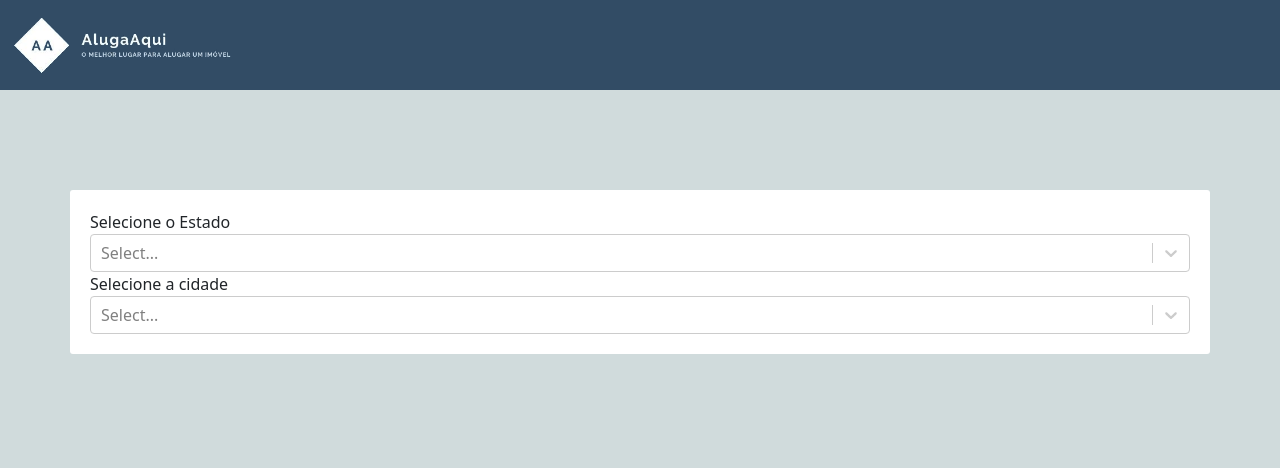
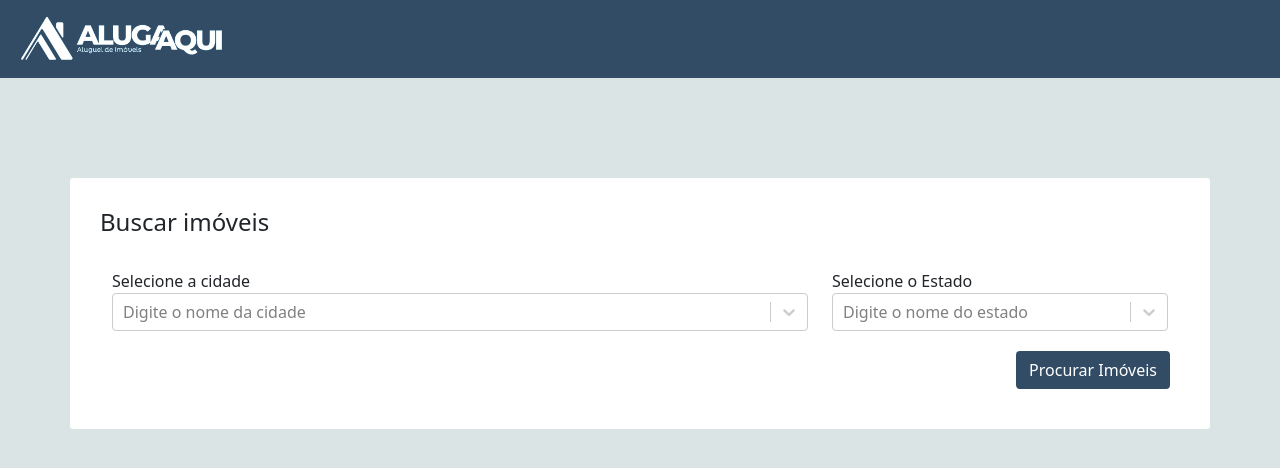
Before and after one commit to kanatius/Integrador_6_periodo, a Django app: page / in a window 1280 px wide. Shown: the top 468 px of the page. Run offline with Django 3.2, Linux system fonts and the light colour scheme; some libraries are stand-ins or nearby versions.

Commit message:
tela de busca versão inicial

```diff
--- a/core/static/css/basepage.css
+++ b/core/static/css/basepage.css
@@ -1,6 +1,6 @@
 body {
   margin: 0px;
-  background-color: #d0dbdc;
+  background-color: rgba(208, 219, 220, 0.75) !important;
 }
 
 .navbar {
@@ -18,7 +18,7 @@ nav #img-logo {
   background-color: white;
   margin-top: 100px;
   border-radius: 3px;
-  padding: 20px;
+  padding: 30px;
 }
 
 /*# sourceMappingURL=basepage.css.map */
--- a/core/static/css/index.css
+++ b/core/static/css/index.css
@@ -1,17 +1,12 @@
-body {
-  margin: 0px;
-  background-color: #d0dbdc;
+#btn-enviar {
+  background-color: #324c65 !important;
+  color: white;
+  margin: 10px;
+  margin-top: 20px;
 }
 
-.navbar {
-  background-color: #324c65;
-  padding-top: 10px;
-  padding-bottom: 10px;
-  margin: 0px;
-}
-
-nav #img-logo {
-  width: 220px;
+#btn-enviar:hover {
+  opacity: 90%;
 }
 
 /*# sourceMappingURL=index.css.map */
--- a/core/static/js/index_react.js
+++ b/core/static/js/index_react.js
@@ -131,7 +131,7 @@ class SelectEstado extends React.Component {
         super(props);
         this.selectCidadeRef = props.selectCidadeRef;
         this.state = {
-            idSelect : props.idSelectEstado
+            idSelect: props.idSelectEstado
         }
     }
 
@@ -165,11 +165,12 @@ class SelectEstado extends React.Component {
 
     render() {
         return <Select
-        id= {this.state.idSelect}
-        onChange = {this.onchangeEstado}
-        options = {
+            id={this.state.idSelect}
+            onChange={this.onchangeEstado}
+            options={
                 estadoOptions
             }
+            placeholder={"Digite o nome do estado"}
         />;
     }
 }
@@ -181,7 +182,7 @@ class SelectCidade extends React.Component {
         this.state = {
             options: [],
             estado: "",
-            idSelect : props.idSelectCidade
+            idSelect: props.idSelectCidade
         }
     }
 
@@ -194,7 +195,7 @@ class SelectCidade extends React.Component {
         //dentro da função done o this muda
         var this_ = this;
 
-        if (inputText.length < 2 || this.state.estado == ""){
+        if (inputText.length < 2 || this.state.estado == "") {
             return
         }
         console.log(linkRoot);
@@ -219,10 +220,9 @@ class SelectCidade extends React.Component {
         }, delay);
     };
 
-    // printOptions = () => {
-    //     console.log(this.state.options);
-    //     console.log(this.state.name);
-    // }
+    onChange(option) {
+        $("#input-cidade").val(option.label);
+    }
 
     updateOptions(options) {
         this.setState({
@@ -230,16 +230,19 @@ class SelectCidade extends React.Component {
         });
     }
 
-    updateEstado(estado){
+    updateEstado(estado) {
         this.state.estado = estado;
+        $("#input-estado").val(estado);
     }
 
     render() {
         return <Select
-        id= {this.state.idSelect}
-        // onChange = {this.printOptions}
+            id={this.state.idSelect}
             onInputChange={this.onInputChange}
-        options = {this.state.options}
+            onChange={this.onChange}
+            options={this.state.options}
+            placeholder={"Digite o nome da cidade"}
+            noOptionsMessage={() => 'Selecione o estado e digite o nome da cidade'}
         />;
     }
 }
@@ -249,31 +252,41 @@ class SelectWrapper extends React.Component {
     constructor(props) {
         super(props);
         this.state = {
-                idSelectCidade : props.idSelectCidade,
-                idSelectEstado : props.idSelectEstado
+            idSelectCidade: props.idSelectCidade,
+            idSelectEstado: props.idSelectEstado
         };
         this.selectCidadeRef = React.createRef();
     }
 
     render() {
-            return ( <div>
+        return (
+            <form>
+                <input type="text" hidden name="cidade" id="input-cidade" />
+                <input type="text" hidden name="estado" id="input-estado" />
+                <div className="container">
+                    <div className="row">
+                        <div className="col-sm-12 col-md-12 col-lg-8">
+                            <label>Selecione a cidade</label>
+                            <SelectCidade idSelectCidade={this.props.idSelectCidade} ref={this.selectCidadeRef} />
+                        </div>
+                        <div className="col-sm-12 col-md-12 col-lg-4">
                             <label>Selecione o Estado</label>
-                <SelectEstado idSelectEstado={this.props.idSelectEstado} selectCidadeRef = {
-                    this.selectCidadeRef
-                }
-                />
-                <label>Selecione a cidade</label>
-                <SelectCidade idSelectCidade={this.props.idSelectCidade} ref = {
-                    this.selectCidadeRef
-                }
-                /> </div>)
+                            <SelectEstado idSelectEstado={this.props.idSelectEstado} selectCidadeRef={this.selectCidadeRef} />
+                        </div>
+                    </div>
+                </div>
+                <div className="text-end">
+                    <button className="btn" id="btn-enviar" type="submit">Procurar Imóveis</button>
+                </div>
+            </form>
+        )
     }
 }
 
 
-ReactDOM.render( <SelectWrapper
+ReactDOM.render(<SelectWrapper
     idSelectCidade={"select-cidade"}
     idSelectEstado={"select-estado"}
-    /> ,
+/>,
     document.getElementById('div-select')
 );
--- a/core/static/scss/basepage.scss
+++ b/core/static/scss/basepage.scss
@@ -2,11 +2,12 @@
 
 body{
     margin: 0px;
-    background-color: $serenity;
+    background-color: rgba($serenity, .75) !important;
 }
 
 .navbar{
     background-color: $navy-blue !important;
+    // background-color: $brown !important;
     padding-top: 10px;
     padding-bottom: 10px;
     margin: 0px;
@@ -20,5 +21,5 @@ nav #img-logo{
     background-color: white;
     margin-top: 100px;
     border-radius: 3px;
-    padding: 20px;
+    padding: 30px;
 }
--- a/core/static/scss/index.scss
+++ b/core/static/scss/index.scss
@@ -1,17 +1,12 @@
 @import '_templateColors.scss';
 
-body{
-    margin: 0px;
-    background-color: $serenity;
+
+#btn-enviar{
+    background-color: $navy-blue !important;
+    color: white;
+    margin: 10px;
+    margin-top: 20px;
 }
-
-.navbar{
-    background-color: $navy-blue;
-    padding-top: 10px;
-    padding-bottom: 10px;
-    margin: 0px;
+#btn-enviar:hover{
+    opacity: 90%;
 }
-
-nav #img-logo{
-    width: 220px;
-}
--- a/core/templates/basepage.html
+++ b/core/templates/basepage.html
@@ -47,7 +47,7 @@
   <nav class="navbar navbar-light bg-light">
     <div class="container-fluid">
       <a class="navbar-brand" href="#">
-        <img id="img-logo" src="{% static 'imagens/logo_sem_fundo.png' %}" alt="" class="d-inline-block align-top">
+        <img id="img-logo" src="{% static 'imagens/logo_branca_sem_fundo.png' %}" alt="" class="d-inline-block align-top">
       </a>
     </div>
   </nav>
--- a/core/templates/index.html
+++ b/core/templates/index.html
@@ -3,12 +3,13 @@
 {% load static%}
 
 {% block head %}
-
+    <link rel="stylesheet" href="{% static 'css/index.css' %}">
 {% endblock %}
 
 
 {% block page %}
-
+<h4>Buscar imóveis</h4>
+<br>
 <div id="div-select">
 
 </div>
```
Also changed, not shown: core/static/imagens/AlugaAqui_logotipo_grande_quadrado.jpg (deleted), core/static/imagens/logo_branca_sem_fundo.png (added), core/static/imagens/logo_sem_fundo.png (deleted), core/static/scss/_templateColors.scss (line endings or trailing spaces), 2 other files. Lines whose indentation alone changed are shown as unchanged.
